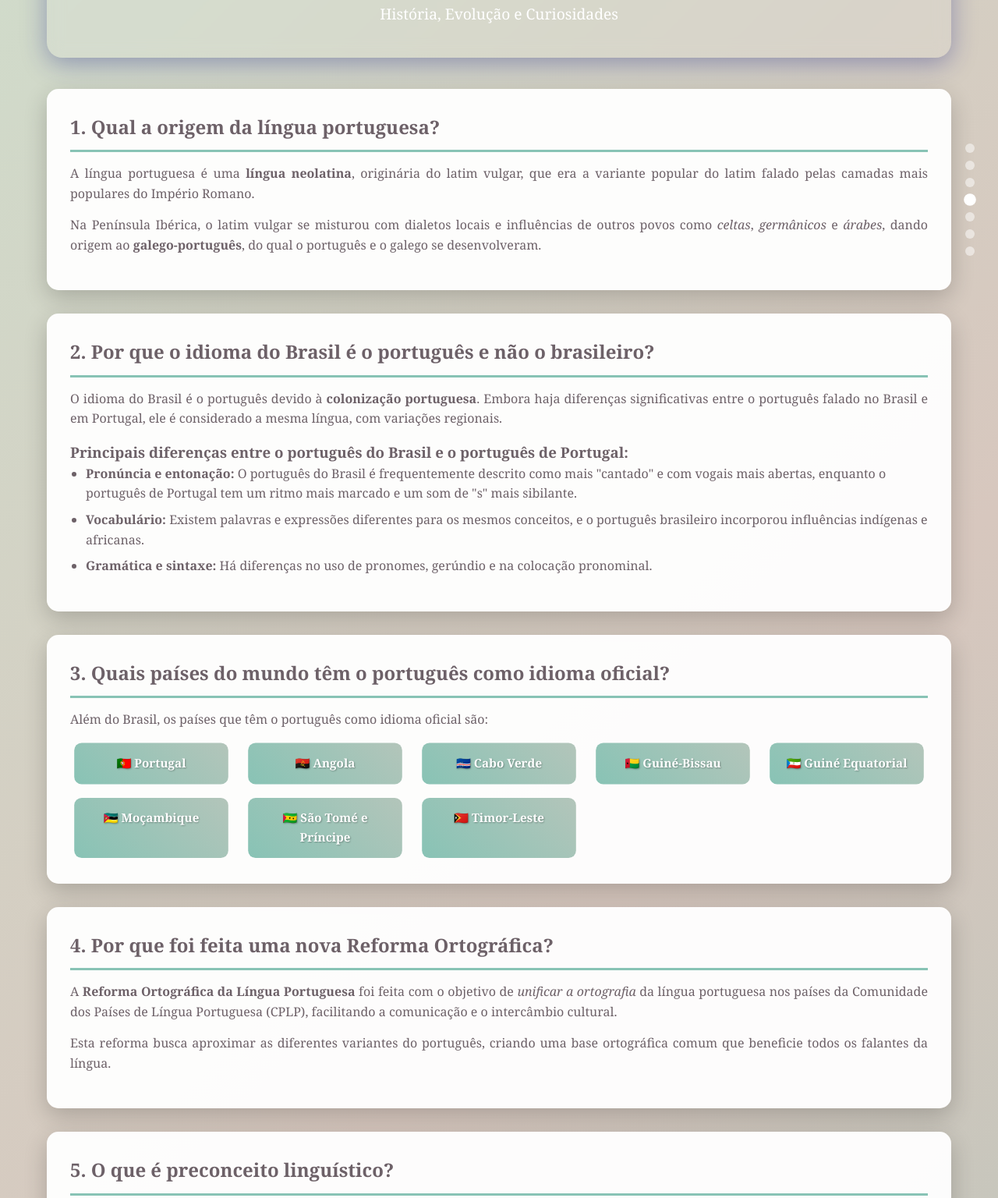
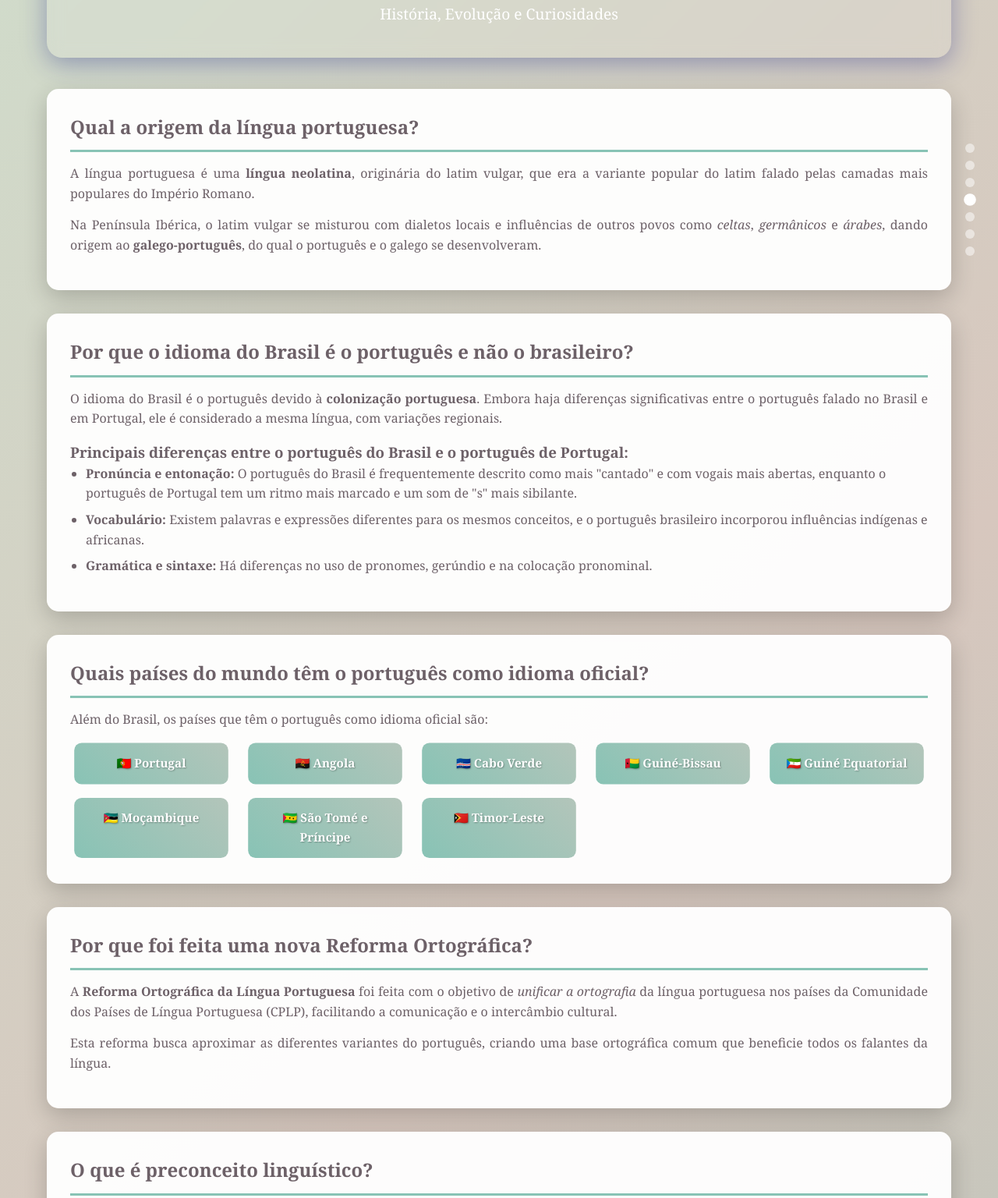
Before and after one commit to instituto0/questmathh, a plain HTML site: page index.html in a window 1280 px wide. Shown: the part 144-1680 px from the top of the page at 78% size. Drawn offline with Linux system fonts and the light colour scheme.

Commit message:
Update index.html

```diff
--- a/index.html
+++ b/index.html
@@ -414,13 +414,13 @@
 
         <div class="content">
             <div class="card" id="origem">
-                <h2>1. Qual a origem da língua portuguesa?</h2>
+                <h2> Qual a origem da língua portuguesa?</h2>
                 <p>A língua portuguesa é uma <strong>língua neolatina</strong>, originária do latim vulgar, que era a variante popular do latim falado pelas camadas mais populares do Império Romano.</p>
                 <p>Na Península Ibérica, o latim vulgar se misturou com dialetos locais e influências de outros povos como <em>celtas</em>, <em>germânicos</em> e <em>árabes</em>, dando origem ao <strong>galego-português</strong>, do qual o português e o galego se desenvolveram.</p>
             </div>
 
             <div class="card" id="brasil">
-                <h2>2. Por que o idioma do Brasil é o português e não o brasileiro?</h2>
+                <h2> Por que o idioma do Brasil é o português e não o brasileiro?</h2>
                 <p>O idioma do Brasil é o português devido à <strong>colonização portuguesa</strong>. Embora haja diferenças significativas entre o português falado no Brasil e em Portugal, ele é considerado a mesma língua, com variações regionais.</p>
 
                 <h3>Principais diferenças entre o português do Brasil e o português de Portugal:</h3>
@@ -432,7 +432,7 @@
             </div>
 
             <div class="card" id="paises">
-                <h2>3. Quais países do mundo têm o português como idioma oficial?</h2>
+                <h2> Quais países do mundo têm o português como idioma oficial?</h2>
                 <p>Além do Brasil, os países que têm o português como idioma oficial são:</p>
                 <div class="countries-grid">
                     <div class="country-item">🇵🇹 Portugal</div>
@@ -447,13 +447,13 @@
             </div>
 
             <div class="card" id="reforma">
-                <h2>4. Por que foi feita uma nova Reforma Ortográfica?</h2>
+                <h2> Por que foi feita uma nova Reforma Ortográfica?</h2>
                 <p>A <strong>Reforma Ortográfica da Língua Portuguesa</strong> foi feita com o objetivo de <em>unificar a ortografia</em> da língua portuguesa nos países da Comunidade dos Países de Língua Portuguesa (CPLP), facilitando a comunicação e o intercâmbio cultural.</p>
                 <p>Esta reforma busca aproximar as diferentes variantes do português, criando uma base ortográfica comum que beneficie todos os falantes da língua.</p>
             </div>
 
             <div class="card" id="preconceito">
-                <h2>5. O que é preconceito linguístico?</h2>
+                <h2> O que é preconceito linguístico?</h2>
                 <p><strong>Preconceito linguístico</strong> é a discriminação ou o julgamento negativo de uma pessoa com base em sua forma de falar, considerando uma variante linguística como superior ou inferior a outra.</p>
 
                 <div class="examples-container">
@@ -471,7 +471,7 @@
             </div>
 
             <div class="card" id="curiosidades">
-                <h2>6. Curiosidades sobre a Língua Portuguesa no Brasil</h2>
+                <h2> Curiosidades sobre a Língua Portuguesa no Brasil</h2>
                 <div class="curiosities-grid">
                     <div class="curiosity-item">
                         <h4>🌿 Origem de palavras</h4>
```
